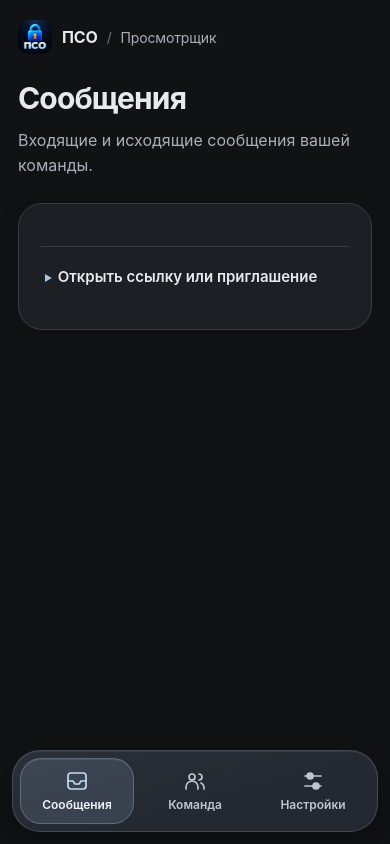
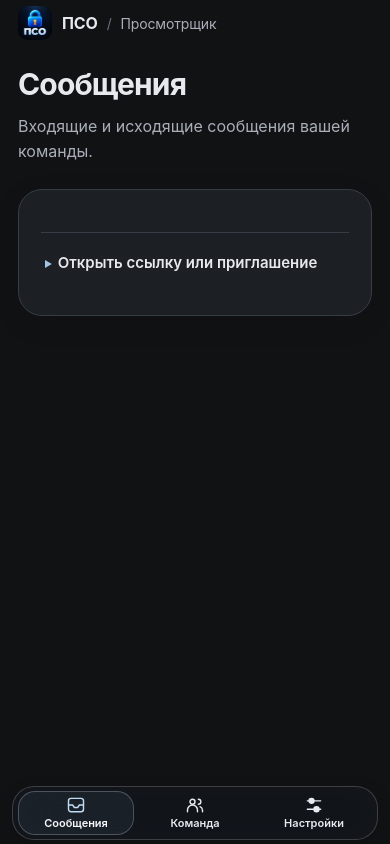
Before and after one commit to EvgK724/pso-code-viewer, a plain HTML site: page docs/index.html in a window 390 px wide. Drawn offline with Linux system fonts and the light colour scheme.

Commit message:
Compact mobile navigation and stabilize header during overscroll

```diff
--- a/docs/app.mjs
+++ b/docs/app.mjs
@@ -1055,4 +1055,26 @@ $('organizer-save').addEventListener('click',async()=>{
   try{organizerPin=await pinOrganizerCard(invitationOrganizer,{confirmed:true});$('organizer-trust').hidden=true;$('organizer-missing').hidden=true;say('Ключ организатора подтверждён на этом телефоне.');}
   catch(e){say(e.message,true);}finally{setBusy(false);}
 });
+// Keep the brand at the safe top during iOS rubber-band overscroll,
+// while letting ordinary positive scrolling carry it out of view.
+function installBrandScroll(){
+  const brand=document.querySelector?.('.brand');
+  if(!brand?.parentElement||typeof globalThis.requestAnimationFrame!=='function')return;
+  let scheduled=false;
+  const sync=()=>{
+    const y=Number.isFinite(globalThis.scrollY)?globalThis.scrollY:0;
+    brand.style.setProperty('--brand-scroll-y',-Math.max(0,y)+'px');
+  };
+  const schedule=()=>{
+    if(scheduled)return;
+    scheduled=true;
+    globalThis.requestAnimationFrame(()=>{scheduled=false;sync();});
+  };
+  sync();
+  brand.classList.add('is-viewport-bound');
+  brand.parentElement.classList.add('has-viewport-brand');
+  addEventListener('scroll',schedule,{passive:true});
+  addEventListener('pageshow',sync);
+}
+installBrandScroll();
 init();
--- a/docs/styles.css
+++ b/docs/styles.css
@@ -12,10 +12,10 @@
   --border: #373d47;
   --control-border: #626d7c;
   --field: #14171c;
-  --nav-height: 82px;
+  --nav-height: 54px;
 }
 * { box-sizing: border-box; }
-html { scroll-padding-top: 20px; scroll-padding-bottom: calc(var(--nav-height) + 44px + env(safe-area-inset-bottom)); }
+html { scroll-padding-top: 20px; scroll-padding-bottom: calc(var(--nav-height) + 24px + env(safe-area-inset-bottom)); }
 [hidden] { display: none !important; }
 body { margin: 0; min-width: 280px; min-height: 100vh; background: #111214; -webkit-text-size-adjust: 100%; }
 button, input, textarea, select { font: inherit; }
@@ -24,8 +24,20 @@ button, summary { touch-action: manipulation; }
 button { cursor: pointer; }
 button:disabled { opacity: .55; cursor: default; }
 :focus-visible { outline: 3px solid var(--orange); outline-offset: 5px; }
-.app-shell { max-width: 720px; padding: max(20px, env(safe-area-inset-top)) max(18px, env(safe-area-inset-right)) calc(var(--nav-height) + 44px + env(safe-area-inset-bottom)) max(18px, env(safe-area-inset-left)); margin: 0 auto; }
+.app-shell { max-width: 720px; padding: max(6px, env(safe-area-inset-top)) max(18px, env(safe-area-inset-right)) calc(var(--nav-height) + 24px + env(safe-area-inset-bottom)) max(18px, env(safe-area-inset-left)); margin: 0 auto; }
 .brand { display: flex; align-items: center; gap: 10px; min-width: 0; font-size: 14px; color: var(--muted); letter-spacing: -.15px; }
+/* Fixed positioning is enabled only after the scroll binding is ready. */
+.app-shell.has-viewport-brand { padding-top: calc(max(6px, env(safe-area-inset-top)) + 34px); }
+.brand.is-viewport-bound {
+  position: fixed;
+  z-index: 10;
+  top: max(6px, env(safe-area-inset-top));
+  left: max(18px, env(safe-area-inset-left));
+  right: max(18px, env(safe-area-inset-right));
+  max-width: calc(720px - max(18px, env(safe-area-inset-left)) - max(18px, env(safe-area-inset-right)));
+  margin: 0 auto;
+  transform: translateY(var(--brand-scroll-y, 0px));
+}
 .brand strong { color: var(--text); font-size: 16px; font-weight: 650; }
 .brand-mark { color: var(--blue); flex: 0 0 34px; width: 34px; height: 34px; border-radius: 10px; }
 .brand-divider { color: #6b727f; margin: 0 9px; }
@@ -41,27 +53,27 @@ h1 { color: var(--text); font-size: clamp(30px, 7.5vw, 40px); line-height: 1.12;
 .bottom-nav {
   position: fixed;
   z-index: 20;
-  inset: auto max(12px, env(safe-area-inset-right)) max(12px, env(safe-area-inset-bottom)) max(12px, env(safe-area-inset-left));
+  inset: auto max(12px, env(safe-area-inset-right)) max(4px, calc(env(safe-area-inset-bottom) - 10px)) max(12px, env(safe-area-inset-left));
   display: grid;
   grid-auto-flow: column;
   grid-auto-columns: minmax(0, 1fr);
   align-items: stretch;
   width: auto;
   max-width: 688px;
-  min-height: var(--nav-height);
+  min-height: calc(var(--nav-height) + min(10px, env(safe-area-inset-bottom)));
   margin: 0 auto;
-  padding: 7px;
-  gap: 4px;
+  padding: 4px 5px calc(4px + min(10px, env(safe-area-inset-bottom)));
+  gap: 3px;
   background: #292e37;
-  border: 1px solid #747f905e;
-  border-radius: 28px;
-  box-shadow: 0 12px 34px #0000004d, inset 0 1px 0 #ffffff12;
+  border: 1px solid #ffffff2e;
+  border-radius: 22px;
+  box-shadow: 0 5px 18px #00000024;
 }
 @supports ((-webkit-backdrop-filter: blur(1px)) or (backdrop-filter: blur(1px))) {
   .bottom-nav {
-    background: linear-gradient(165deg, #ffffff09, #ffffff00 60%), #272c35df;
-    -webkit-backdrop-filter: blur(24px) saturate(1.08);
-    backdrop-filter: blur(24px) saturate(1.08);
+    background: #171c2480;
+    -webkit-backdrop-filter: blur(20px) brightness(.7);
+    backdrop-filter: blur(20px) brightness(.7);
   }
 }
 .bottom-nav button {
@@ -69,25 +81,25 @@ h1 { color: var(--text); font-size: clamp(30px, 7.5vw, 40px); line-height: 1.12;
   flex-direction: column;
   align-items: center;
   justify-content: center;
-  gap: 5px;
+  gap: 2px;
   min-width: 0;
-  min-height: 64px;
+  min-height: 44px;
   margin: 0;
-  padding: 8px 3px;
+  padding: 3px 2px;
   border: 1px solid transparent;
-  border-radius: 21px;
+  border-radius: 17px;
   background: transparent;
-  color: #c0c6d0;
-  font-size: 12px;
+  color: #e6ebf2;
+  font-size: 11px;
   font-weight: 600;
   line-height: 1.2;
   transition: background-color 150ms ease, border-color 150ms ease, color 150ms ease;
 }
-.bottom-nav button svg { display: block; flex: 0 0 24px; width: 24px; height: 24px; }
+.bottom-nav button svg { display: block; flex: 0 0 20px; width: 20px; height: 20px; }
 .bottom-nav .nav-label { max-width: 100%; white-space: nowrap; overflow-wrap: normal; word-break: normal; }
-.bottom-nav button[aria-pressed="true"] { color: #f0f4fa; border-color: #bacbde4d; background: #71869f45; box-shadow: inset 0 1px 0 #ffffff14; }
+.bottom-nav button[aria-pressed="true"] { color: #f7f9fc; border-color: #bacbde4d; background: #60758e20; box-shadow: none; }
 .bottom-nav button[aria-pressed="true"] svg { color: #c0dcf6; }
-.bottom-nav button:focus-visible { outline-offset: -3px; }
+.bottom-nav button:focus-visible { outline-offset: -3px; outline-color: #f0c49f; }
 @media (hover: hover) { .bottom-nav button:not(:disabled):hover { color: #f0f4fa; background: #71869f30; } .bottom-nav button[aria-pressed="true"]:hover { background: #71869f59; } }
 .input-card, .result-card { background: var(--surface); border: 1px solid var(--border); border-radius: 24px; padding: 22px; box-shadow: 0 8px 28px #00000018; }
 .device-status { display: flex; align-items: flex-start; gap: 9px; margin: 0 0 20px; font-size: 14px; line-height: 1.45; color: var(--muted); }
@@ -165,12 +177,12 @@ footer { padding: 25px 4px 10px; color: var(--muted); font-size: 13px; line-heig
 footer p { margin: 0 0 10px; }
 .footer-note { color: var(--muted); }
 @media (min-width: 640px) {
-  .app-shell { padding-top: 28px; }
   .intro { margin-top: 28px; }
   .input-card, .result-card { padding: 28px; }
 }
 @media (max-width: 350px) {
   .app-shell { padding-left: max(12px, env(safe-area-inset-left)); padding-right: max(12px, env(safe-area-inset-right)); }
+  .brand.is-viewport-bound { left: max(12px, env(safe-area-inset-left)); right: max(12px, env(safe-area-inset-right)); }
   .input-card, .result-card { padding: 16px; }
   .prototype-badge { font-size: 10px; letter-spacing: .5px; }
   .button { font-size: 16px; }
@@ -229,7 +241,7 @@ summary:focus-visible { border-radius: 8px; }
 #compose-comment { font-family: inherit; font-size: 19px; line-height: 1.6; min-height: 200px; max-height: 520px; padding: 17px; margin-bottom: 24px; border-radius: 15px; }
 .compose-routing { margin: 28px 0 24px; padding: 20px; border: 1px solid var(--border); border-radius: 20px; background: #171b21; }
 .compose-routing > :last-child { margin-bottom: 0; }
-#compose-form input, #compose-form textarea, #compose-form select { scroll-margin-top: 20px; scroll-margin-bottom: calc(var(--nav-height) + 44px + env(safe-area-inset-bottom)); }
+#compose-form input, #compose-form textarea, #compose-form select { scroll-margin-top: 20px; scroll-margin-bottom: calc(var(--nav-height) + 24px + env(safe-area-inset-bottom)); }
 #encrypt { min-height: 60px; font-size: 18px; }
 #screen-team #team-admin, #screen-settings #app-settings { margin-top: 0; border-bottom: 0; }
 #screen-team #team-admin > summary, #screen-settings #app-settings > summary { display: none; }
@@ -277,14 +289,6 @@ summary:focus-visible { border-radius: 8px; }
   .bottom-nav { gap: 2px; padding-left: 4px; padding-right: 4px; }
   .bottom-nav button { padding-left: 2px; padding-right: 2px; font-size: 11px; letter-spacing: -.15px; }
 }
-/* Keep room for controls when a mobile keyboard or landscape view reduces height. */
-@media (max-height: 480px) and (pointer: coarse) {
-  :root { --nav-height: 64px; }
-  .bottom-nav { padding-top: 4px; }
-  .bottom-nav button { min-height: 52px; gap: 3px; padding-top: 5px; padding-bottom: 5px; }
-  .bottom-nav button svg { width: 21px; height: 21px; flex-basis: 21px; }
-}
-
 /* Keep contrast stable when the user requests less transparency or more contrast. */
 @media (prefers-reduced-transparency: reduce), (prefers-contrast: more) {
   .bottom-nav { background: #262d37; -webkit-backdrop-filter: none; backdrop-filter: none; border-color: #8794a8; box-shadow: none; }
--- a/docs/sw.js
+++ b/docs/sw.js
@@ -1,5 +1,5 @@
 const PREFIX = 'pso-viewer-' + encodeURIComponent(new URL('./', self.location).pathname) + '-shell-';
-const CACHE = PREFIX + 'github-v19-glass-ui';
+const CACHE = PREFIX + 'github-v20-compact-chrome';
 const SHELL = ['./','./index.html','./styles.css','./app.mjs','./api-queue.mjs','./updates.mjs','./direct.mjs','./messages.mjs','./photos.mjs','./device-unlock.mjs','./recipient-trust.mjs','./crypto.mjs','./exchange.mjs','./storage.mjs','./sharing.mjs','./push.mjs','./team.mjs','./shortlinks.mjs','./shortlink-config.mjs','./manifest.webmanifest','./icon-pso-v2-192.png','./icon-pso-v2-512.png','./apple-touch-icon-pso-v2.png','./favicon-pso-v2.png','./icon-192.png','./icon-512.png','./apple-touch-icon.png'];
 // Activate only after the complete shell is fetched without stale HTTP cache.
 // Existing pages are never navigated: drafts and in-progress operations survive.
--- a/server/yandex/http.mjs
+++ b/server/yandex/http.mjs
@@ -28,7 +28,7 @@ export function createHttpRouter({allowedOrigin,handlers,assets=new URL('../../d
     const html=data.toString('utf8'),pattern=/<meta\s+http-equiv=["']Content-Security-Policy["']\s+content=(["'])(.*?)\1\s*\/?\s*>/gis;
     if([...html.matchAll(pattern)].length!==1)throw new Error('CSP missing');
     data=Buffer.from(html.replace(pattern,`<meta http-equiv="Content-Security-Policy" content="${policy.replace(/; frame-ancestors 'none'/,'')}">`));
-  }else if(name==='sw.js')data=Buffer.from(data.toString('utf8').replace('github-v19-glass-ui','yandex-v10-glass-ui'));
+  }else if(name==='sw.js')data=Buffer.from(data.toString('utf8').replace('github-v20-compact-chrome','yandex-v11-compact-chrome'));
    else if(name==='manifest.webmanifest'){
     const manifest=JSON.parse(data);Object.assign(manifest,{id:'./',start_url:'./',scope:'./'});data=Buffer.from(JSON.stringify(manifest));
    }
```
Also changed, not shown: tests/chrome-header.test.mjs (added, +68 -0 lines), tests/hosting.test.mjs (+12 -1 lines).
